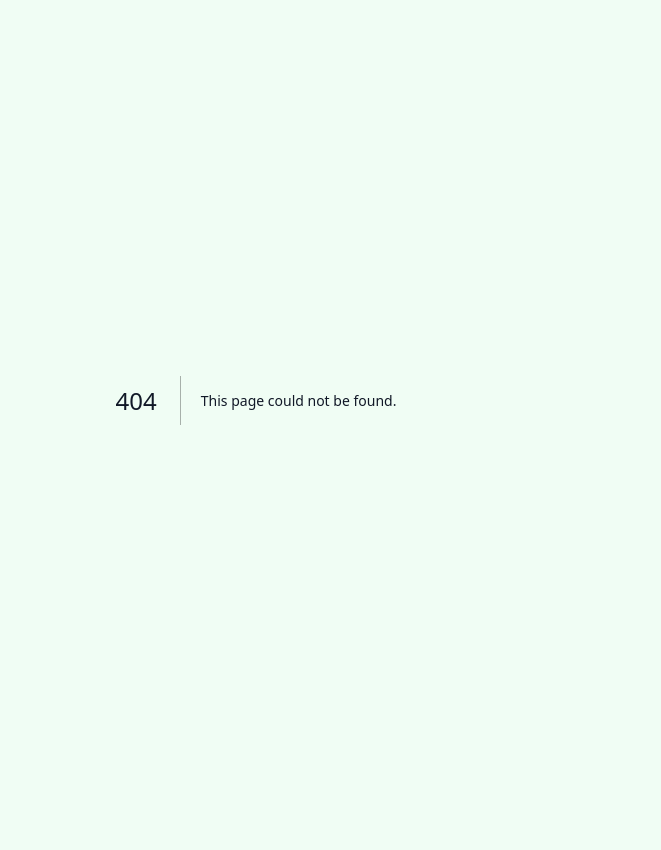
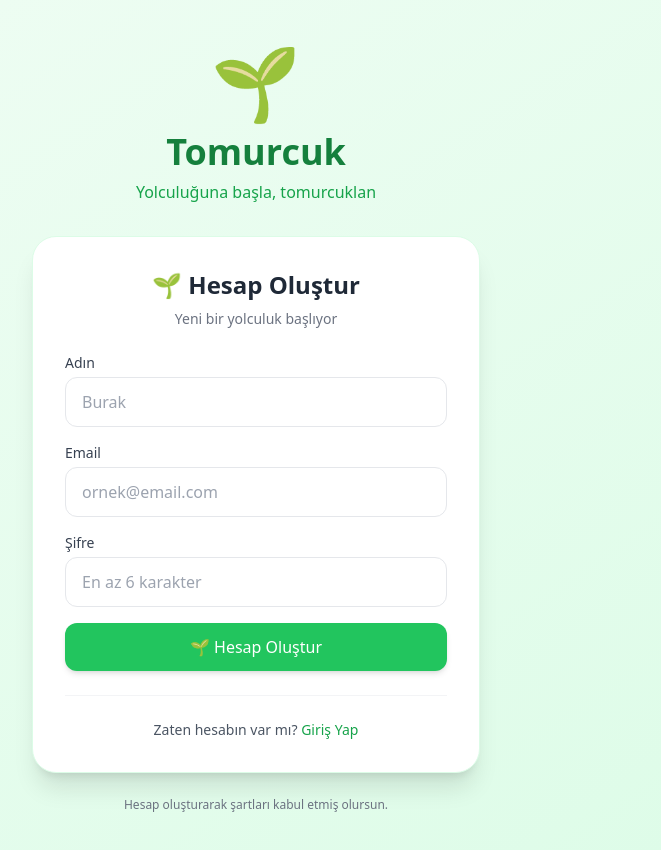
Before and after one commit to burakucnn52-lab/tomurcuk, a Next.js app: page /register in a window 1280 px wide. Before the commit this address had no page. Shown: the top 850 px of the page, without its empty margins (384-1045 px from the left). Before the commit the page ends 800 px from the top, so only its background shows below. Built offline with nearby package versions, Linux system fonts and the light colour scheme; no server answers.

Commit message:
Create page.tsx

```diff
--- /dev/null
+++ b/app/register/page.tsx
@@ -0,0 +1,165 @@
+// app/register/page.tsx
+// 📝 Kayıt sayfası
+
+'use client';
+
+import { useState } from 'react';
+import { useRouter } from 'next/navigation';
+import Link from 'next/link';
+import { createClient } from '@/lib/supabase-client';
+
+export default function RegisterPage() {
+  const router = useRouter();
+  const supabase = createClient();
+
+  const [isim, setIsim] = useState('');
+  const [email, setEmail] = useState('');
+  const [sifre, setSifre] = useState('');
+  const [yukleniyor, setYukleniyor] = useState(false);
+  const [hata, setHata] = useState('');
+
+  const handleKayit = async (e: React.FormEvent) => {
+    e.preventDefault();
+    setHata('');
+    setYukleniyor(true);
+
+    try {
+      const { data, error } = await supabase.auth.signUp({
+        email,
+        password: sifre,
+        options: {
+          data: {
+            full_name: isim,
+            username: email.split('@')[0],
+          },
+        },
+      });
+
+      if (error) {
+        throw error;
+      }
+
+      if (data.user) {
+        // Kayıt başarılı → onboarding'e git (karakter seçimi)
+        router.push('/onboarding');
+        router.refresh();
+      }
+    } catch (err: any) {
+      setHata(err.message || 'Bir hata oluştu, tekrar dene.');
+    } finally {
+      setYukleniyor(false);
+    }
+  };
+
+  return (
+    <main className="min-h-screen flex items-center justify-center bg-gradient-to-br from-tomurcuk-50 to-green-100 px-4 py-12">
+      <div className="w-full max-w-md">
+
+        {/* Logo */}
+        <div className="text-center mb-8">
+          <Link href="/">
+            <div className="text-7xl mb-3 inline-block animate-bounce cursor-pointer">
+              🌱
+            </div>
+          </Link>
+          <h1 className="text-4xl font-bold text-tomurcuk-700">
+            Tomurcuk
+          </h1>
+          <p className="text-tomurcuk-600 mt-2">
+            Yolculuğuna başla, tomurcuklan
+          </p>
+        </div>
+
+        {/* Kayıt Formu */}
+        <div className="bg-white rounded-3xl shadow-xl p-8 border border-tomurcuk-100">
+          <h2 className="text-2xl font-bold text-gray-800 mb-2 text-center">
+            🌱 Hesap Oluştur
+          </h2>
+          <p className="text-sm text-gray-500 text-center mb-6">
+            Yeni bir yolculuk başlıyor
+          </p>
+
+          <form onSubmit={handleKayit} className="space-y-4">
+
+            {/* İsim */}
+            <div>
+              <label className="block text-sm font-medium text-gray-700 mb-1">
+                Adın
+              </label>
+              <input
+                type="text"
+                value={isim}
+                onChange={(e) => setIsim(e.target.value)}
+                required
+                placeholder="Burak"
+                className="w-full px-4 py-3 rounded-xl border border-gray-200 focus:border-tomurcuk-500 focus:ring-2 focus:ring-tomurcuk-200 outline-none transition-all"
+              />
+            </div>
+
+            {/* Email */}
+            <div>
+              <label className="block text-sm font-medium text-gray-700 mb-1">
+                Email
+              </label>
+              <input
+                type="email"
+                value={email}
+                onChange={(e) => setEmail(e.target.value)}
+                required
+                placeholder="ornek@email.com"
+                className="w-full px-4 py-3 rounded-xl border border-gray-200 focus:border-tomurcuk-500 focus:ring-2 focus:ring-tomurcuk-200 outline-none transition-all"
+              />
+            </div>
+
+            {/* Şifre */}
+            <div>
+              <label className="block text-sm font-medium text-gray-700 mb-1">
+                Şifre
+              </label>
+              <input
+                type="password"
+                value={sifre}
+                onChange={(e) => setSifre(e.target.value)}
+                required
+                minLength={6}
+                placeholder="En az 6 karakter"
+                className="w-full px-4 py-3 rounded-xl border border-gray-200 focus:border-tomurcuk-500 focus:ring-2 focus:ring-tomurcuk-200 outline-none transition-all"
+              />
+            </div>
+
+            {/* Hata mesajı */}
+            {hata && (
+              <div className="bg-red-50 text-red-700 text-sm px-4 py-3 rounded-xl border border-red-200">
+                ⚠️ {hata}
+              </div>
+            )}
+
+            {/* Kayıt butonu */}
+            <button
+              type="submit"
+              disabled={yukleniyor}
+              className="w-full bg-tomurcuk-500 hover:bg-tomurcuk-600 text-white font-medium py-3 px-6 rounded-xl transition-colors shadow-md disabled:opacity-50 disabled:cursor-not-allowed"
+            >
+              {yukleniyor ? '🌱 Filizleniyor...' : '🌱 Hesap Oluştur'}
+            </button>
+          </form>
+
+          {/* Giriş linki */}
+          <div className="mt-6 pt-6 border-t border-gray-100 text-center">
+            <p className="text-sm text-gray-600">
+              Zaten hesabın var mı?{' '}
+              <Link href="/login" className="text-tomurcuk-600 hover:text-tomurcuk-700 font-medium">
+                Giriş Yap
+              </Link>
+            </p>
+          </div>
+        </div>
+
+        {/* Alt bilgi */}
+        <p className="text-center text-xs text-gray-500 mt-6">
+          Hesap oluşturarak şartları kabul etmiş olursun.
+        </p>
+      </div>
+    </main>
+  );
+}
```
